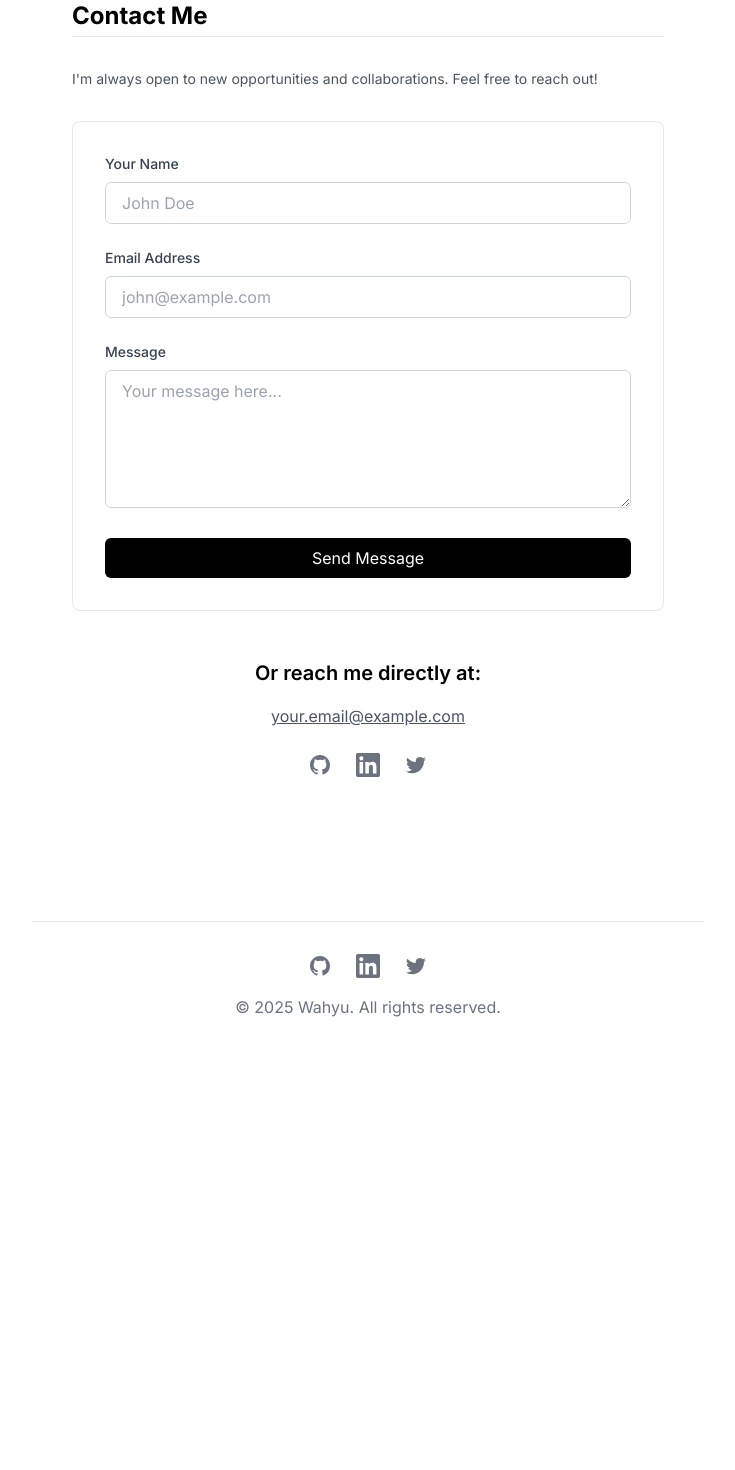
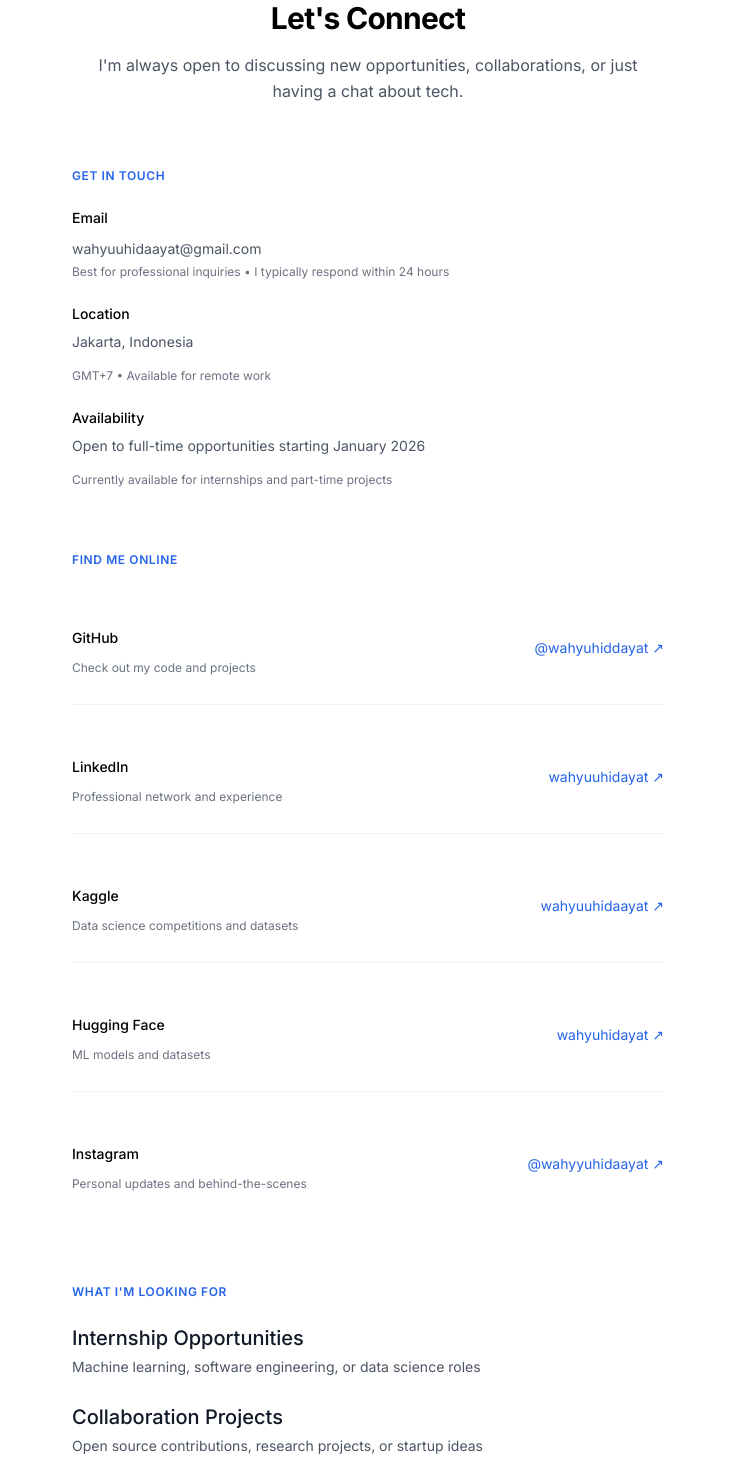
Before and after one commit to wahyuhiddayat/wahyuht, a Next.js app: page /contact in a window 1280 px wide. Shown: the part 160-1630 px from the top of the page, without its empty margins (272-1007 px from the left). Before the commit the page ends 1228 px from the top, so only its background shows below. Built offline with nearby package versions, Linux system fonts and the light colour scheme.

Commit message:
update contact page

```diff
--- a/src/app/contact/page.tsx
+++ b/src/app/contact/page.tsx
@@ -1,85 +1,168 @@
-import Link from 'next/link';
-
 export default function Contact() {
   return (
     <div className="max-w-2xl mx-auto px-6 pt-32 pb-16">
-      <h1 className="text-2xl font-bold mb-6 pb-1 border-b border-gray-200 dark:border-gray-800">Contact Me</h1>
+      {/* Header */}
+      <header className="mb-16 text-center">
+        <h1 className="text-3xl font-bold mb-4 tracking-tight">
+          Let's Connect
+        </h1>
+        <p className="text-gray-600 dark:text-gray-300">
+          I'm always open to discussing new opportunities, collaborations, or just having a chat about tech.
+        </p>
+      </header>
 
-      <div className="mt-8">
-        <p className="text-sm text-gray-600 dark:text-gray-300 mb-8">
-          I'm always open to new opportunities and collaborations. Feel free to reach out!
-        </p>
+      {/* Contact Methods */}
+      <section className="mb-16">
+        <h2 className="text-xs font-semibold text-blue-600 tracking-wider mb-6">
+          GET IN TOUCH
+        </h2>
 
-        <div className="rounded-lg p-8 border border-gray-200 dark:border-gray-700">
-          <div className="mb-6">
-            <label htmlFor="name" className="block text-sm font-medium text-gray-700 dark:text-gray-300 mb-2">
-              Your Name
-            </label>
-            <input
-              type="text"
-              id="name"
-              className="w-full px-4 py-2 border border-gray-300 dark:border-gray-600 rounded-md bg-white dark:bg-gray-700 text-gray-900 dark:text-white"
-              placeholder="John Doe"
-            />
+        <div className="space-y-6">
+          {/* Email */}
+          <div className="group">
+            <h3 className="font-medium text-sm mb-2">Email</h3>
+            <a
+              href="mailto:wahyuuhidaayat@gmail.com"
+              className="text-sm text-gray-600 dark:text-gray-300 hover:text-blue-600 dark:hover:text-blue-400 transition-colors"
+            >
+              wahyuuhidaayat@gmail.com
+            </a>
+            <p className="text-xs text-gray-500 mt-1">
+              Best for professional inquiries • I typically respond within 24 hours
+            </p>
           </div>
 
-          <div className="mb-6">
-            <label htmlFor="email" className="block text-sm font-medium text-gray-700 dark:text-gray-300 mb-2">
-              Email Address
-            </label>
-            <input
-              type="email"
-              id="email"
-              className="w-full px-4 py-2 border border-gray-300 dark:border-gray-600 rounded-md bg-white dark:bg-gray-700 text-gray-900 dark:text-white"
-              placeholder="john@example.com"
-            />
+          {/* Location */}
+          <div>
+            <h3 className="font-medium text-sm mb-2">Location</h3>
+            <p className="text-sm text-gray-600 dark:text-gray-300">
+              Jakarta, Indonesia
+            </p>
+            <p className="text-xs text-gray-500 mt-1">
+              GMT+7 • Available for remote work
+            </p>
           </div>
 
-          <div className="mb-6">
-            <label htmlFor="message" className="block text-sm font-medium text-gray-700 dark:text-gray-300 mb-2">
-              Message
-            </label>
-            <textarea
-              id="message"
-              rows={5}
-              className="w-full px-4 py-2 border border-gray-300 dark:border-gray-600 rounded-md bg-white dark:bg-gray-700 text-gray-900 dark:text-white"
-              placeholder="Your message here..."
-            ></textarea>
+          {/* Response Time */}
+          <div>
+            <h3 className="font-medium text-sm mb-2">Availability</h3>
+            <p className="text-sm text-gray-600 dark:text-gray-300">
+              Open to full-time opportunities starting January 2026
+            </p>
+            <p className="text-xs text-gray-500 mt-1">
+              Currently available for internships and part-time projects
+            </p>
+          </div>
+        </div>
+      </section>
+
+      {/* Social Links */}
+      <section className="mb-16">
+        <h2 className="text-xs font-semibold text-blue-600 tracking-wider mb-6">
+          FIND ME ONLINE
+        </h2>
+
+        <div className="space-y-4">
+          <div className="flex justify-between items-center py-3 border-b border-gray-100 dark:border-gray-800">
+            <div>
+              <h3 className="font-medium text-sm">GitHub</h3>
+              <p className="text-xs text-gray-500">Check out my code and projects</p>
+            </div>
+            <a
+              href="https://github.com/wahyuhiddayat"
+              target="_blank"
+              rel="noopener noreferrer"
+              className="text-sm text-blue-600 hover:text-blue-700 transition-colors"
+            >
+              @wahyuhiddayat ↗
+            </a>
           </div>
 
-          <button
-            type="submit"
-            className="w-full px-4 py-2 bg-black text-white dark:bg-white dark:text-black rounded-md hover:opacity-90 transition-opacity"
-          >
-            Send Message
-          </button>
-        </div>
+          <div className="flex justify-between items-center py-3 border-b border-gray-100 dark:border-gray-800">
+            <div>
+              <h3 className="font-medium text-sm">LinkedIn</h3>
+              <p className="text-xs text-gray-500">Professional network and experience</p>
+            </div>
+            <a
+              href="https://www.linkedin.com/in/wahyuuhidayat/"
+              target="_blank"
+              rel="noopener noreferrer"
+              className="text-sm text-blue-600 hover:text-blue-700 transition-colors"
+            >
+              wahyuuhidayat ↗
+            </a>
+          </div>
 
-        <div className="mt-12 text-center">
-          <h2 className="text-xl font-semibold mb-4">Or reach me directly at:</h2>
-          <p className="text-gray-600 dark:text-gray-300">
-            <a href="mailto:your.email@example.com" className="underline">your.email@example.com</a>
-          </p>
+          <div className="flex justify-between items-center py-3 border-b border-gray-100 dark:border-gray-800">
+            <div>
+              <h3 className="font-medium text-sm">Kaggle</h3>
+              <p className="text-xs text-gray-500">Data science competitions and datasets</p>
+            </div>
+            <a
+              href="https://www.kaggle.com/wahyuuhidaayat"
+              target="_blank"
+              rel="noopener noreferrer"
+              className="text-sm text-blue-600 hover:text-blue-700 transition-colors"
+            >
+              wahyuuhidaayat ↗
+            </a>
+          </div>
 
-          <div className="flex justify-center space-x-6 mt-6">
-            <a href="https://github.com/yourusername" target="_blank" rel="noopener noreferrer" className="text-gray-500 hover:text-gray-800 dark:hover:text-gray-300">
-              <svg className="h-6 w-6" fill="currentColor" viewBox="0 0 24 24" aria-hidden="true">
-                <path fillRule="evenodd" d="M12 2C6.477 2 2 6.484 2 12.017c0 4.425 2.865 8.18 6.839 9.504.5.092.682-.217.682-.483 0-.237-.008-.868-.013-1.703-2.782.605-3.369-1.343-3.369-1.343-.454-1.158-1.11-1.466-1.11-1.466-.908-.62.069-.608.069-.608 1.003.07 1.531 1.032 1.531 1.032.892 1.53 2.341 1.088 2.91.832.092-.647.35-1.088.636-1.338-2.22-.253-4.555-1.113-4.555-4.951 0-1.093.39-1.988 1.029-2.688-.103-.253-.446-1.272.098-2.65 0 0 .84-.27 2.75 1.026A9.564 9.564 0 0112 6.844c.85.004 1.705.115 2.504.337 1.909-1.296 2.747-1.027 2.747-1.027.546 1.379.202 2.398.1 2.651.64.7 1.028 1.595 1.028 2.688 0 3.848-2.339 4.695-4.566 4.943.359.309.678.92.678 1.855 0 1.338-.012 2.419-.012 2.747 0 .268.18.58.688.482A10.019 10.019 0 0022 12.017C22 6.484 17.522 2 12 2z" clipRule="evenodd" />
-              </svg>
+          <div className="flex justify-between items-center py-3 border-b border-gray-100 dark:border-gray-800">
+            <div>
+              <h3 className="font-medium text-sm">Hugging Face</h3>
+              <p className="text-xs text-gray-500">ML models and datasets</p>
+            </div>
+            <a
+              href="https://huggingface.co/wahyuhidayat"
+              target="_blank"
+              rel="noopener noreferrer"
+              className="text-sm text-blue-600 hover:text-blue-700 transition-colors"
+            >
+              wahyuhidayat ↗
             </a>
-            <a href="https://linkedin.com/in/yourusername" target="_blank" rel="noopener noreferrer" className="text-gray-500 hover:text-gray-800 dark:hover:text-gray-300">
-              <svg className="h-6 w-6" fill="currentColor" viewBox="0 0 24 24" aria-hidden="true">
-                <path d="M20.447 20.452h-3.554v-5.569c0-1.328-.027-3.037-1.852-3.037-1.853 0-2.136 1.445-2.136 2.939v5.667H9.351V9h3.414v1.561h.046c.477-.9 1.637-1.85 3.37-1.85 3.601 0 4.267 2.37 4.267 5.455v6.286zM5.337 7.433c-1.144 0-2.063-.926-2.063-2.065 0-1.138.92-2.063 2.063-2.063 1.14 0 2.064.925 2.064 2.063 0 1.139-.925 2.065-2.064 2.065zm1.782 13.019H3.555V9h3.564v11.452zM22.225 0H1.771C.792 0 0 .774 0 1.729v20.542C0 23.227.792 24 1.771 24h20.451C23.2 24 24 23.227 24 22.271V1.729C24 .774 23.2 0 22.222 0h.003z" />
-              </svg>
-            </a>
-            <a href="https://twitter.com/yourusername" target="_blank" rel="noopener noreferrer" className="text-gray-500 hover:text-gray-800 dark:hover:text-gray-300">
-              <svg className="h-6 w-6" fill="currentColor" viewBox="0 0 24 24" aria-hidden="true">
-                <path d="M8.29 20.251c7.547 0 11.675-6.253 11.675-11.675 0-.178 0-.355-.012-.53A8.348 8.348 0 0022 5.92a8.19 8.19 0 01-2.357.646 4.118 4.118 0 001.804-2.27 8.224 8.224 0 01-2.605.996 4.107 4.107 0 00-6.993 3.743 11.65 11.65 0 01-8.457-4.287 4.106 4.106 0 001.27 5.477A4.072 4.072 0 012.8 9.713v.052a4.105 4.105 0 003.292 4.022 4.095 4.095 0 01-1.853.07 4.108 4.108 0 003.834 2.85A8.233 8.233 0 012 18.407a11.616 11.616 0 006.29 1.84" />
-              </svg>
+          </div>
+
+          <div className="flex justify-between items-center py-3">
+            <div>
+              <h3 className="font-medium text-sm">Instagram</h3>
+              <p className="text-xs text-gray-500">Personal updates and behind-the-scenes</p>
+            </div>
+            <a
+              href="https://www.instagram.com/wahyyuhidaayat/"
+              target="_blank"
+              rel="noopener noreferrer"
+              className="text-sm text-blue-600 hover:text-blue-700 transition-colors"
+            >
+              @wahyyuhidaayat ↗
             </a>
           </div>
         </div>
-      </div>
+      </section>
+
+      {/* What I'm Looking For */}
+      <section>
+        <h2 className="text-xs font-semibold text-blue-600 tracking-wider mb-6">
+          WHAT I'M LOOKING FOR
+        </h2>
+
+        <div className="space-y-4 text-sm text-gray-600 dark:text-gray-300">
+          <div>
+            <h3 className="font-medium text-gray-900 dark:text-white mb-1">Internship Opportunities</h3>
+            <p>Machine learning, software engineering, or data science roles</p>
+          </div>
+
+          <div>
+            <h3 className="font-medium text-gray-900 dark:text-white mb-1">Collaboration Projects</h3>
+            <p>Open source contributions, research projects, or startup ideas</p>
+          </div>
+
+          <div>
+            <h3 className="font-medium text-gray-900 dark:text-white mb-1">Learning Opportunities</h3>
+            <p>Mentorship, tech talks, or interesting conversations about AI/ML</p>
+          </div>
+        </div>
+      </section>
     </div>
   );
 }
```
